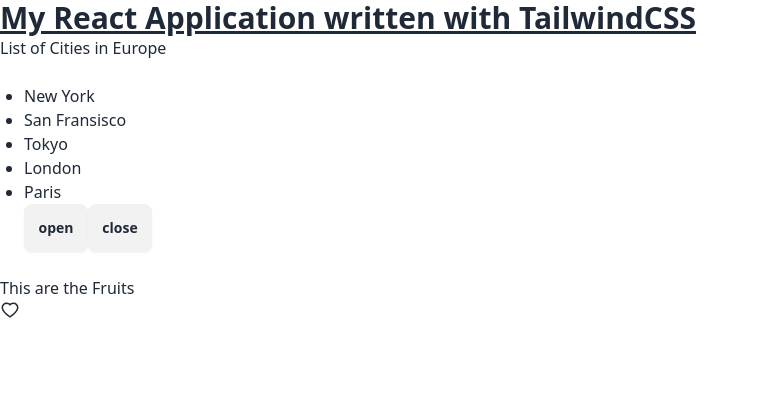
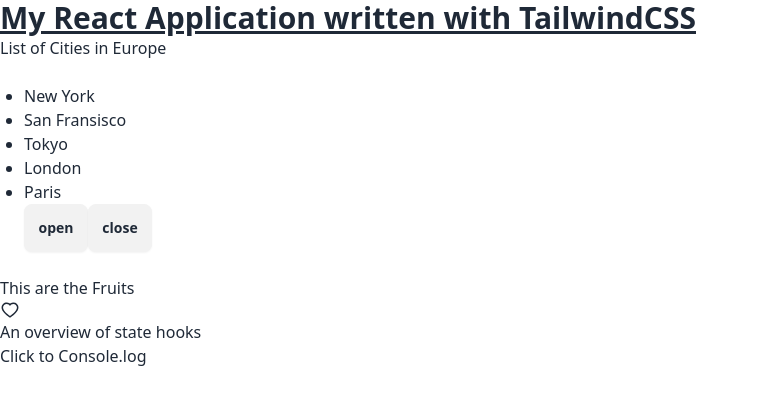
Before and after one commit to Deankinyua/react-Tailwind, a React (Vite) app: page / in a window 1280 px wide. Shown: the top 404 px of the page, without its empty margins (0-759 px from the left). Built offline with nearby package versions, Linux system fonts and the light colour scheme.

Commit message:
Learnt aabout state hooks in React

```diff
--- a/src/App.tsx
+++ b/src/App.tsx
@@ -3,6 +3,7 @@
 import "./App.css";
 import Alert from "./components/Alert";
 import ListGroup from "./components/ListGroup";
+import State from "./components/State";
 
 function App() {
   const items = ["New York", "San Fransisco", "Tokyo", "London", "Paris"];
@@ -25,6 +26,7 @@ function App() {
       {/*
       <Checkbox></Checkbox>
       <Challenge /> */}
+      <State></State>
     </>
   );
 }
--- /dev/null
+++ b/src/components/State.tsx
@@ -0,0 +1,44 @@
+import { useState } from "react";
+
+const State = () => {
+  /*
+   React updates state Asynchronously(Not Immediately) .
+   React takes all of its updates, batches them and applies them at a later time
+   We use the state hook to store the state of a component outside of it.
+   React stores all of the state variables of a component and will automatically remove these
+   variables when the component is no longer visible on the screen
+
+   We use hooks at the top level of our components
+   */
+
+  const [isVisible, setVisibility] = useState(false);
+  const [isApproved, setApproved] = useState(false);
+  return (
+    <>
+      <div>
+        <p>An overview of state hooks</p>
+        <button
+          onClick={() => {
+            if (isVisible === false) {
+              setVisibility(true);
+              console.log("Visbility set to true");
+              // React will show the old value of isVisible which happens to be false
+              console.log(isVisible);
+            }
+
+            if (isApproved === false) {
+              setApproved(true);
+              console.log("Approved set to true");
+              // React will show the old value of isApproved which happens to be false
+              console.log(isApproved);
+            }
+          }}
+        >
+          Click to Console.log
+        </button>
+      </div>
+    </>
+  );
+};
+
+export default State;
```
